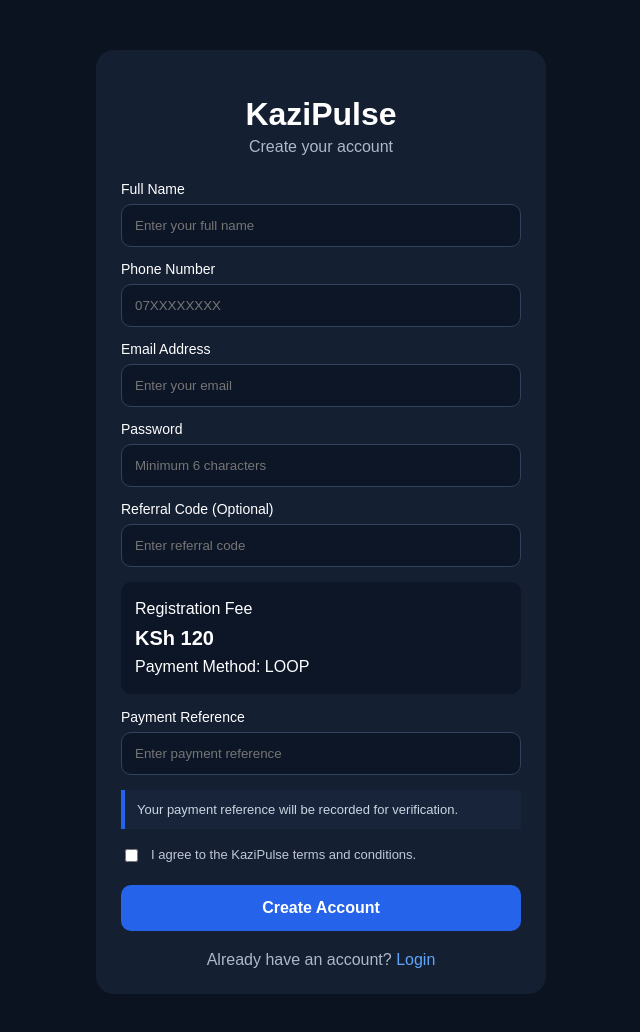
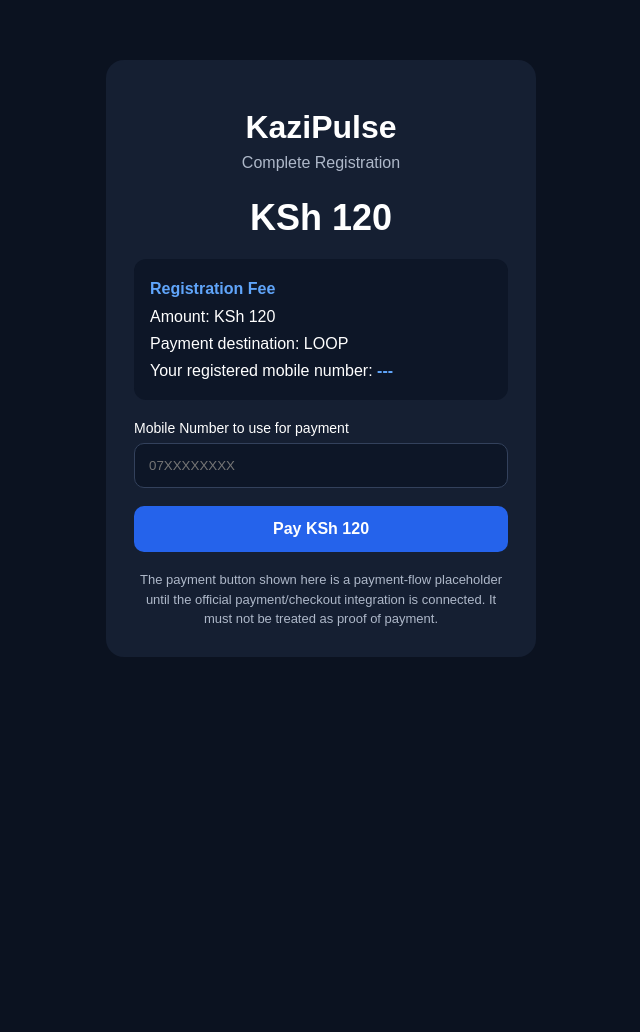
Before and after one commit to kazipulse/Kazipulse-, a plain HTML site: page register.html in a window 1280 px wide. Shown: the whole page, without its empty margins (319-959 px from the left). After the commit the page ends 800 px from the top, so only its background shows below. Drawn offline with Linux system fonts and the light colour scheme; sample sign-in values are in the browser's storage.

Commit message:
Replace register page with registration payment flow

```diff
--- a/register.html
+++ b/register.html
@@ -2,10 +2,16 @@
 <html lang="en">
 <head>
   <meta charset="UTF-8">
-  <meta name="viewport" content="width=device-width, initial-scale=1.0">
-  <title>KaziPulse - Register</title>
+
+  <meta
+    name="viewport"
+    content="width=device-width, initial-scale=1.0"
+  >
+
+  <title>KaziPulse - Registration Payment</title>
 
   <style>
+
     * {
       box-sizing: border-box;
       font-family: Arial, sans-serif;
@@ -20,16 +26,19 @@
     }
 
     .container {
-      max-width: 450px;
-      margin: 30px auto;
+      max-width: 430px;
+      margin: 40px auto;
+    }
+
+    .box {
       background: #151f32;
-      padding: 25px;
+      padding: 28px;
       border-radius: 18px;
     }
 
     h1 {
       text-align: center;
-      margin-bottom: 5px;
+      margin-bottom: 8px;
     }
 
     .subtitle {
@@ -38,15 +47,34 @@
       margin-bottom: 25px;
     }
 
+    .amount {
+      text-align: center;
+      font-size: 36px;
+      font-weight: bold;
+      margin: 20px 0;
+    }
+
+    .payment-info {
+      background: #0d1627;
+      padding: 16px;
+      border-radius: 12px;
+      margin-bottom: 20px;
+      line-height: 1.7;
+    }
+
+    .payment-info strong {
+      color: #60a5fa;
+    }
+
     label {
       display: block;
-      margin: 14px 0 7px;
+      margin-bottom: 7px;
       font-size: 14px;
     }
 
     input {
       width: 100%;
-      padding: 13px;
+      padding: 14px;
       border: 1px solid #33415c;
       border-radius: 10px;
       background: #0d1627;
@@ -54,67 +82,53 @@
       outline: none;
     }
 
-    input:focus {
-      border-color: #4f8cff;
-    }
-
-    .fee {
-      background: #0d1627;
-      border-radius: 10px;
-      padding: 14px;
-      margin: 15px 0;
-      line-height: 1.6;
-    }
-
-    .fee strong {
-      font-size: 20px;
-    }
-
     button {
       width: 100%;
-      margin-top: 20px;
       padding: 14px;
-      border: none;
+      margin-top: 18px;
+      border: 0;
       border-radius: 10px;
       background: #2563eb;
       color: white;
       font-size: 16px;
       font-weight: bold;
+      cursor: pointer;
     }
 
-    .terms {
-      display: flex;
-      gap: 10px;
-      align-items: flex-start;
+    .note {
       margin-top: 18px;
+      color: #aeb8c9;
       font-size: 13px;
-      color: #c0c8d6;
+      line-height: 1.5;
+      text-align: center;
     }
 
-    .terms input {
-      width: auto;
-      margin-top: 2px;
+    .success {
+      display: none;
+      text-align: center;
     }
 
-    .login {
+    .success h2 {
+      color: #5ee28a;
+    }
+
+    .reg-number {
+      background: #0d1627;
+      padding: 15px;
+      border-radius: 10px;
+      margin: 15px 0;
+      font-size: 20px;
+      font-weight: bold;
+    }
+
+    .back {
+      display: block;
       text-align: center;
       margin-top: 20px;
-      color: #aeb8c9;
-    }
-
-    a {
       color: #60a5fa;
       text-decoration: none;
     }
 
-    .notice {
-      background: #17243a;
-      border-left: 4px solid #2563eb;
-      padding: 12px;
-      margin-top: 15px;
-      font-size: 13px;
-      color: #cbd5e1;
-    }
   </style>
 </head>
 
@@ -122,202 +136,184 @@
 
 <div class="container">
 
-  <h1>KaziPulse</h1>
+  <div class="box" id="paymentBox">
 
-  <div class="subtitle">
-    Create your account
+    <h1>KaziPulse</h1>
+
+    <div class="subtitle">
+      Complete Registration
+    </div>
+
+    <div class="amount">
+      KSh 120
+    </div>
+
+    <div class="payment-info">
+
+      <strong>Registration Fee</strong><br>
+
+      Amount: KSh 120<br>
+
+      Payment destination: LOOP<br>
+
+      Your registered mobile number:
+      <strong id="registeredPhone">---</strong>
+
+    </div>
+
+    <label for="paymentPhone">
+      Mobile Number to use for payment
+    </label>
+
+    <input
+      type="tel"
+      id="paymentPhone"
+      placeholder="07XXXXXXXX"
+    >
+
+    <button id="payButton">
+      Pay KSh 120
+    </button>
+
+    <div class="note">
+      The payment button shown here is a payment-flow placeholder
+      until the official payment/checkout integration is connected.
+      It must not be treated as proof of payment.
+    </div>
+
   </div>
 
-  <form id="registrationForm">
 
-    <label>Full Name</label>
-    <input
-      type="text"
-      id="fullName"
-      placeholder="Enter your full name"
-      required
-    >
+  <div class="box success" id="successBox">
 
-    <label>Phone Number</label>
-    <input
-      type="tel"
-      id="phone"
-      placeholder="07XXXXXXXX"
-      required
-    >
+    <h1>KaziPulse</h1>
 
-    <label>Email Address</label>
-    <input
-      type="email"
-      id="email"
-      placeholder="Enter your email"
-      required
-    >
+    <h2>Account Created ✓</h2>
 
-    <label>Password</label>
-    <input
-      type="password"
-      id="password"
-      placeholder="Minimum 6 characters"
-      required
-    >
+    <p>
+      Your registration has been received.
+    </p>
 
-    <label>Referral Code (Optional)</label>
-    <input
-      type="text"
-      id="referral"
-      placeholder="Enter referral code"
-    >
-
-    <div class="fee">
-      Registration Fee<br>
-      <strong>KSh 120</strong><br>
-      Payment Method: LOOP
+    <div class="reg-number" id="registrationNumber">
+      KZP-000000
     </div>
 
-    <label>Payment Reference</label>
-    <input
-      type="text"
-      id="paymentReference"
-      placeholder="Enter payment reference"
-    >
+    <p>
+      Complete and verify the KSh 120 registration payment
+      before your account is activated.
+    </p>
 
-    <div class="notice">
-      Your payment reference will be recorded for verification.
-    </div>
+    <a class="back" href="login.html">
+      Go to Login
+    </a>
 
-    <div class="terms">
-      <input type="checkbox" id="terms" required>
-      <span>I agree to the KaziPulse terms and conditions.</span>
-    </div>
-
-    <button type="submit">
-      Create Account
-    </button>
-
-  </form>
-
-  <div class="login">
-    Already have an account?
-    <a href="login.html">Login</a>
   </div>
 
 </div>
 
+
 <script>
 
-document.getElementById("registrationForm").addEventListener("submit", function(event) {
+const savedUser =
+  localStorage.getItem("kaziPulseUser");
 
-  event.preventDefault();
+if (!savedUser) {
 
-  const fullName =
-    document.getElementById("fullName").value.trim();
+  window.location.href = "register.html";
 
-  const phone =
-    document.getElementById("phone").value.trim();
+}
 
-  const email =
-    document.getElementById("email").value.trim().toLowerCase();
+const user = JSON.parse(savedUser);
 
-  const password =
-    document.getElementById("password").value;
 
-  const referral =
-    document.getElementById("referral").value.trim();
+/*
+  Display registered mobile number.
+*/
 
-  const paymentReference =
-    document.getElementById("paymentReference").value.trim();
+document.getElementById(
+  "registeredPhone"
+).textContent = user.phone || "---";
 
-  if (!fullName || !phone || !email || !password) {
-    alert("Please complete all required fields.");
+
+document.getElementById(
+  "paymentPhone"
+).value = user.phone || "";
+
+
+/*
+  Payment button.
+
+  IMPORTANT:
+  This does NOT claim payment was received.
+*/
+
+document.getElementById("payButton")
+.addEventListener("click", function() {
+
+  const paymentPhone =
+    document.getElementById("paymentPhone")
+      .value.trim();
+
+  if (!paymentPhone) {
+
+    alert(
+      "Please enter the mobile number you will use for payment."
+    );
+
     return;
+
   }
 
-  if (password.length < 6) {
-    alert("Password must contain at least 6 characters.");
+  if (paymentPhone.length < 10) {
+
+    alert(
+      "Please enter a valid mobile number."
+    );
+
     return;
+
   }
 
-  if (!document.getElementById("terms").checked) {
-    alert("Please accept the terms and conditions.");
-    return;
-  }
 
-  /* Automatic registration number */
-  const registrationNumber =
-    "KZP-" + Math.floor(100000 + Math.random() * 900000);
+  /*
+    Store the payment request details.
+  */
 
-  /* Automatic referral code */
-  const referralCode =
-    "KAZI" +
-    Math.random()
-      .toString(36)
-      .substring(2, 8)
-      .toUpperCase();
+  user.paymentPhone = paymentPhone;
 
-  const user = {
+  user.paymentAmount = 120;
 
-    registrationNumber: registrationNumber,
+  user.paymentStatus = "Awaiting Payment";
 
-    name: fullName,
+  user.accountStatus = "Payment Verification Required";
 
-    phone: phone,
+  user.paymentRequestedAt =
+    new Date().toISOString();
 
-    email: email,
 
-    password: password,
-
-    referralCode: referralCode,
-
-    referredBy: referral || null,
-
-    registrationFee: 120,
-
-    paymentMethod: "LOOP",
-
-    paymentReference: paymentReference || "Not provided",
-
-    paymentStatus: paymentReference
-      ? "Pending Verification"
-      : "Payment Pending",
-
-    wallet: {
-      survey: 0,
-      referral: 0,
-      tournament: 0,
-      total: 0
-    },
-
-    surveysCompleted: 0,
-
-    referrals: 0,
-
-    tournamentEntries: 0,
-
-    createdAt: new Date().toISOString()
-
-  };
-
-  /* Save user */
   localStorage.setItem(
     "kaziPulseUser",
     JSON.stringify(user)
   );
 
-  /* Log user in immediately */
-  localStorage.setItem(
-    "kaziPulseLoggedIn",
-    "true"
-  );
 
-  alert(
-    "Account created successfully!\n\n" +
-    "Registration Number: " +
-    registrationNumber
-  );
+  /*
+    Show confirmation of the REQUEST,
+    not confirmation that money was received.
+  */
 
-  /* Go directly to dashboard */
-  window.location.href = "dashboard.html";
+  document.getElementById(
+    "paymentBox"
+  ).style.display = "none";
+
+  document.getElementById(
+    "successBox"
+  ).style.display = "block";
+
+  document.getElementById(
+    "registrationNumber"
+  ).textContent =
+    user.registrationNumber;
 
 });
 
```
